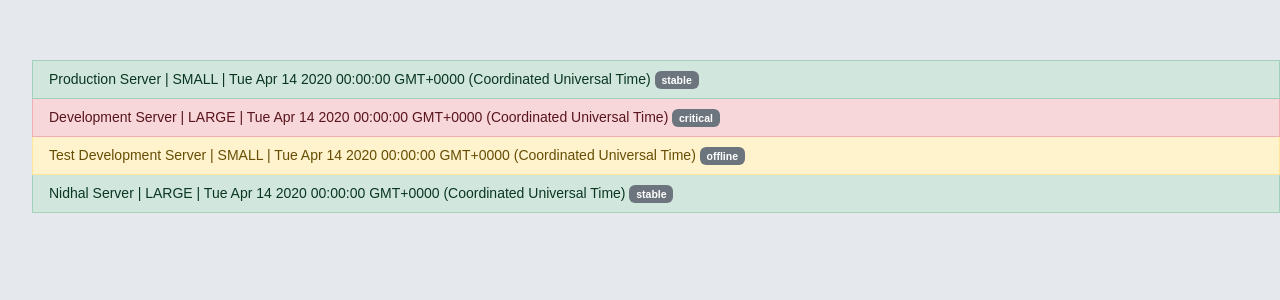
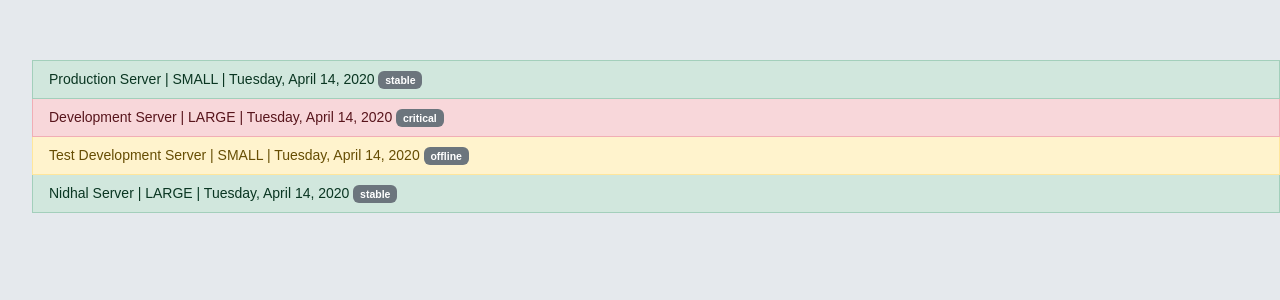
Before and after one commit to Salimboughanmi/projectAngular, an Angular app: page / in a window 1280 px wide. Shown: the top 300 px of the page. Built offline with nearby package versions, Linux system fonts and the light colour scheme.

Commit message:
use pipe date

```diff
--- a/src/app/manage-servers/manage-servers.component.html
+++ b/src/app/manage-servers/manage-servers.component.html
@@ -5,7 +5,8 @@
       [ngClass]="affecterClass(serv.statut)"
       *ngFor="let serv of listServers"
     >
-      {{ serv.nom }} | {{ serv.type | uppercase }} | {{ serv.date_d }}
+      {{ serv.nom }} | {{ serv.type | uppercase }} |
+      {{ serv.date_d | date : "fullDate" }}
       <span class="badge bg-secondary">{{ serv.statut }}</span>
     </li>
   </ol>
```
